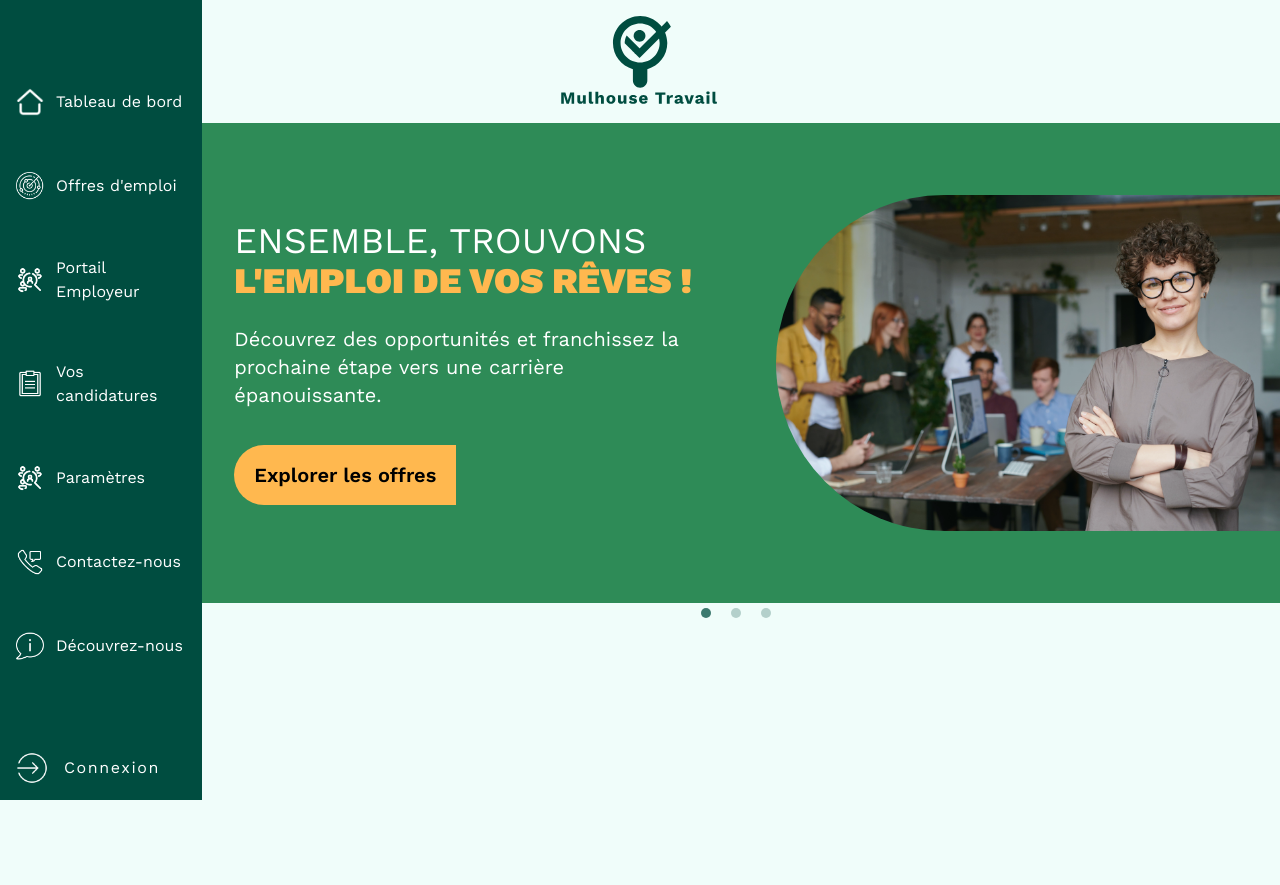
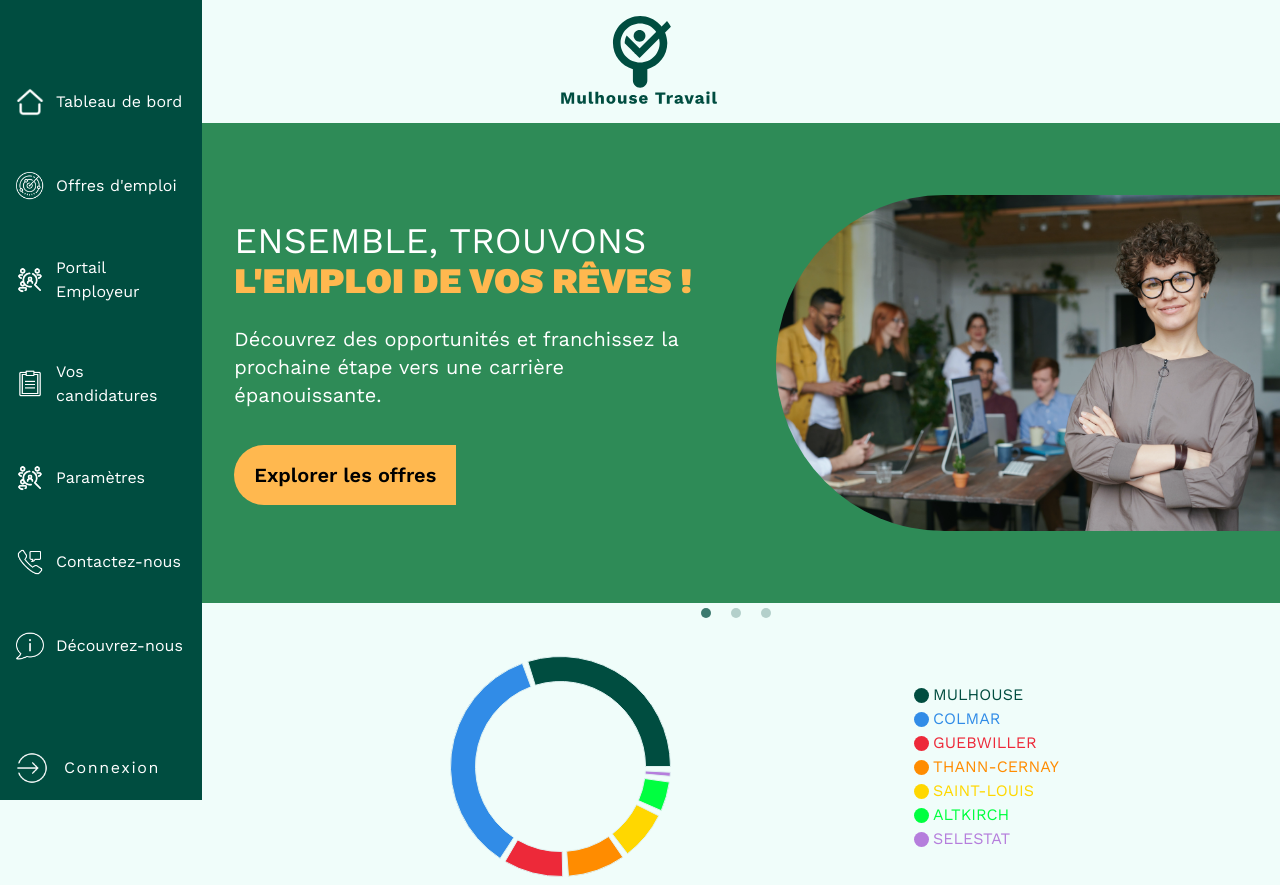
Before and after one commit to AbdullahPro2/Mulhouse-Travail, a React (Vite) app: page / in a window 1280 px wide. Shown: the top 885 px of the page. Built offline with nearby package versions, Linux system fonts and the light colour scheme.

Commit message:
Charts of dashboard

```diff
--- a/package.json
+++ b/package.json
@@ -13,8 +13,10 @@
     "hamburger-react": "^2.5.0",
     "react": "^18.2.0",
     "react-dom": "^18.2.0",
+    "react-donut-chart": "^1.3.3",
     "react-router-dom": "^6.22.3",
-    "react-slick": "^0.30.2"
+    "react-slick": "^0.30.2",
+    "recharts": "^2.12.7"
   },
   "devDependencies": {
     "@types/react": "^18.2.66",
--- a/src/components/home/HeroItem3.jsx
+++ b/src/components/home/HeroItem3.jsx
@@ -19,7 +19,11 @@ function HeroItem3() {
           Savoir plus
         </button>
       </div>
-      <img src={heroItemImg} className="my-auto max-h-[70%]  max-w-[50%] " />
+      <img
+        src={heroItemImg}
+        className="my-auto max-h-[70%]  max-w-[50%]"
+        alt="Hero section "
+      />
     </div>
   );
 }
--- /dev/null
+++ b/src/components/home/Statistics.jsx
@@ -0,0 +1,144 @@
+import React from 'react';
+import {
+  Cell,
+  Legend,
+  Pie,
+  PieChart,
+  ResponsiveContainer,
+  Tooltip,
+} from 'recharts';
+
+function Statistics() {
+  const data = [
+    {
+      label: 'MULHOUSE',
+      value: 8020,
+      color: '#004D40',
+    },
+    {
+      label: 'COLMAR',
+      value: 9450,
+      color: '#318CE7',
+    },
+    {
+      label: 'GUEBWILLER',
+      value: 2350,
+      color: '#ED2939',
+    },
+    {
+      label: 'THANN-CERNAY',
+      value: 2270,
+      color: '#FF8C00',
+    },
+    {
+      label: 'SAINT-LOUIS',
+      value: 1930,
+      color: '#FFD700',
+    },
+    {
+      label: 'ALTKIRCH',
+      value: 1160,
+      color: '#00FF40',
+    },
+    {
+      label: 'SELESTAT',
+      value: 160,
+      color: '#B57EDC',
+    },
+  ];
+  const difficultiesData = [
+    {
+      label: 'Nombre de projets',
+      value: 8020,
+      color: '#004D40',
+    },
+    {
+      label: 'Part de difficiles',
+      value: 4763,
+      color: '#ED2939',
+    },
+  ];
+  const seasonalData = [
+    {
+      label: 'Nombre de projets',
+      value: 8020,
+      color: '#004D40',
+    },
+    {
+      label: 'Part de saisonniers',
+      value: 898,
+      color: '#00FF40',
+    },
+  ];
+
+  return (
+    <ResponsiveContainer
+      className="mt-12"
+      width="95%"
+      height={data.length * 33}
+    >
+      <PieChart>
+        <Pie
+          className="border-4 border-red-500"
+          data={data}
+          nameKey="label"
+          dataKey="value"
+          innerRadius={85}
+          outerRadius={110}
+          // cx={40}
+          // cy={50}
+          paddingAngle={3}
+        >
+          {data.map((entry) => (
+            <Cell fill={entry.color} stroke="#E0F2F1" key={entry.label} />
+          ))}
+        </Pie>
+        <Tooltip />
+        <Legend
+          verticalAlign="middle"
+          align="right"
+          width="30%"
+          layout="vertical"
+          iconSize={15}
+          iconType="circle"
+        />
+      </PieChart>
+      <PieChart>
+        <Pie
+          data={difficultiesData}
+          nameKey="label"
+          dataKey="value"
+          innerRadius={85}
+          outerRadius={110}
+          // cx={40}
+          // cy={50}
+          paddingAngle={3}
+        >
+          {difficultiesData.map((entry) => (
+            <Cell fill={entry.color} stroke="#E0F2F1" key={entry.label} />
+          ))}
+        </Pie>
+        <Tooltip />
+      </PieChart>
+      <PieChart>
+        <Pie
+          data={seasonalData}
+          nameKey="label"
+          dataKey="value"
+          innerRadius={85}
+          outerRadius={110}
+          // cx={40}
+          // cy={50}
+          paddingAngle={3}
+        >
+          {data.map((entry) => (
+            <Cell fill={entry.color} stroke="#E0F2F1" key={entry.label} />
+          ))}
+        </Pie>
+        <Tooltip />
+      </PieChart>
+    </ResponsiveContainer>
+  );
+}
+
+export default Statistics;
--- a/src/layout/AppLayout.jsx
+++ b/src/layout/AppLayout.jsx
@@ -8,9 +8,7 @@ function AppLayout() {
   return (
     <div className="bg-teal-50">
       <Navbar setIsOpen={setIsOpen} isOpen={isOpen} />
-      <div
-        className={`min-h-screen ${isOpen ? 'bg-black bg-opacity-40 ' : ''} `}
-      >
+      <div className={`min-h-dvh ${isOpen ? 'bg-black bg-opacity-40 ' : ''} `}>
         <div className="lg:pl-[200px] xl:pl-[15.8%]">
           <Outlet />
         </div>
--- a/src/pages/Home.jsx
+++ b/src/pages/Home.jsx
@@ -1,10 +1,12 @@
 import React from 'react';
 import HeroSection from '../components/home/HeroSection';
+import Statistics from '../components/home/Statistics';
 
 function Home() {
   return (
     <div className="">
       <HeroSection />
+      <Statistics />
     </div>
   );
 }
```
Also changed, not shown: 1 other file (tests, documents, lock files or other folders).
